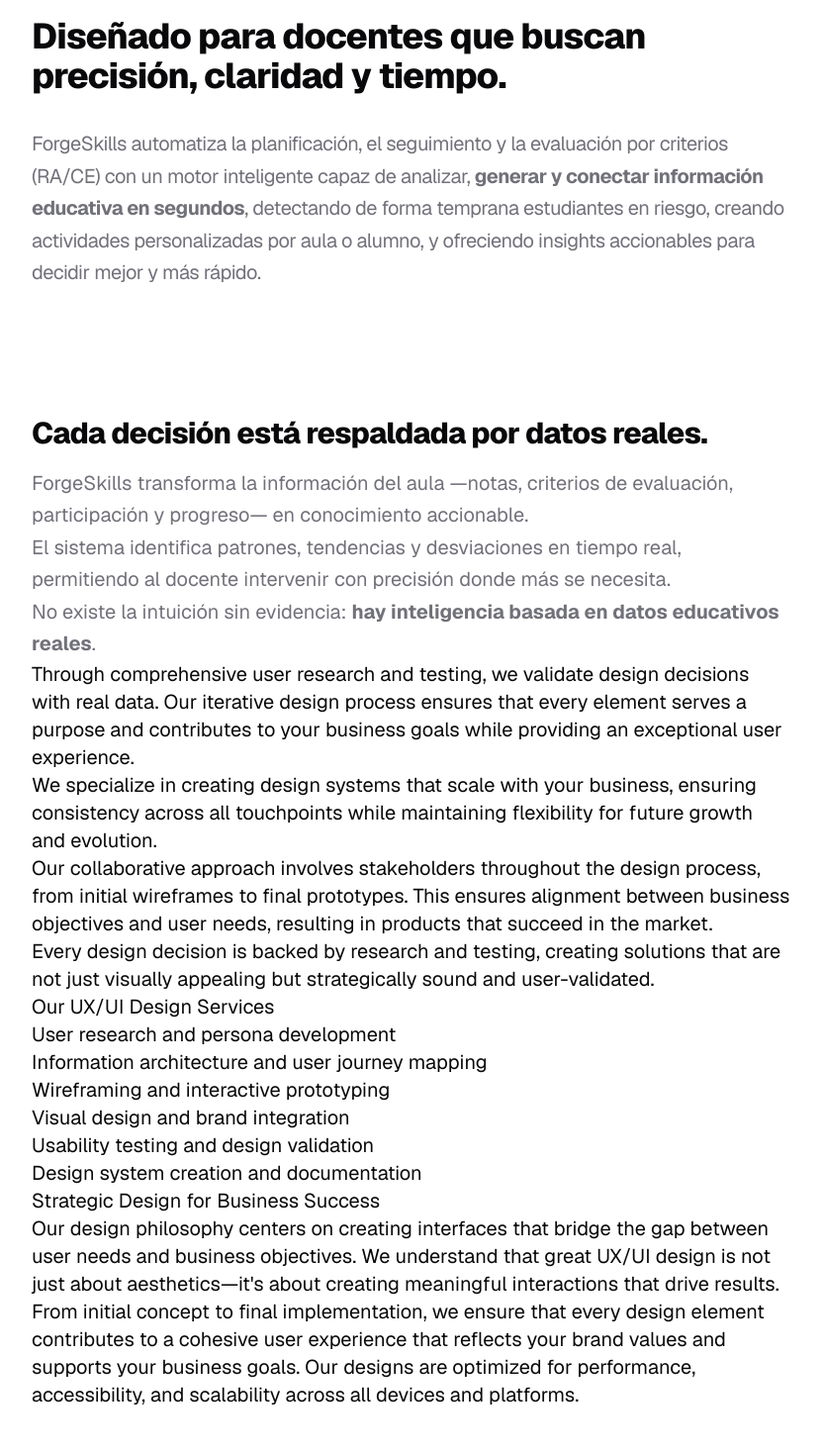
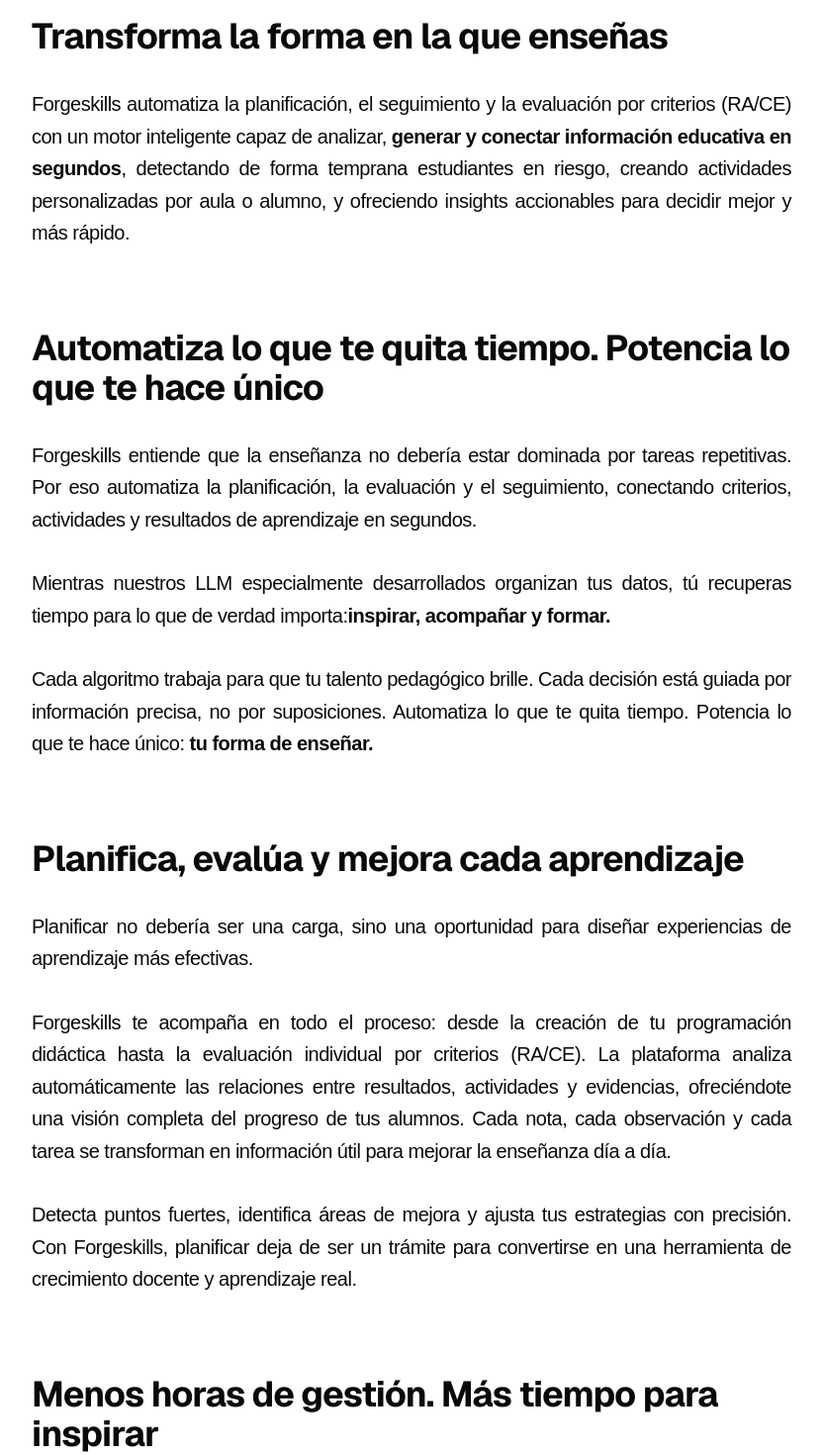
Before and after one commit to miskatonictopus/forgeskills-h, a Next.js app: page /introduccion in a window 1280 px wide. Shown: the part 440-1910 px from the top of the page at 99% size, without its empty margins (224-1056 px from the left). Built offline with nearby package versions, Linux system fonts and the light colour scheme; a web font is replaced by a local one.

Commit message:
mejora en introduccion

```diff
--- a/src/app/introduccion/page.tsx
+++ b/src/app/introduccion/page.tsx
@@ -5,11 +5,10 @@ import Footer from "@/components/Footer";
 
 const introduccion = () => {
   return (
-
     <main className="flex min-h-screen flex-col bg-background text-foreground relative overflow-hidden transition-colors">
       <SiteHeader />
-
       <section className="pb-32">
+        <div className="mx-auto max-w-7xl px-6">
           {/* Full Width Hero */}
           <div className="bg-background flex items-center justify-center min-h-[40vh]">
             <div className="container text-center">
@@ -23,79 +22,100 @@ const introduccion = () => {
           <div className="py-16">
             <div className="container">
               <div className="mx-auto max-w-3xl space-y-8 text-left">
-                            <h2 className="text-3xl font-extrabold tracking-tight md:text-4xl">
-                                Diseñado para docentes que buscan precisión, claridad y tiempo.
+                <h2 className="text-3xl font-bold tracking-tight md:text-4xl">
+                  Transforma la forma en la que enseñas
                 </h2>
-                            <p className="text-muted-foreground text-xl leading-relaxed tracking-tight">
-                                ForgeSkills automatiza la planificación, el seguimiento y la evaluación por criterios (RA/CE) con un motor inteligente capaz de analizar, <span className="font-bold">generar y conectar información educativa en segundos</span>, detectando de forma temprana estudiantes en riesgo, creando actividades personalizadas por aula o alumno, y ofreciendo insights accionables para decidir mejor y más rápido.
+                <p className="text-foreground font-claude text-xl leading-relaxed tracking-tight text-justify">
+                  Forgeskills automatiza la planificación, el seguimiento y la
+                  evaluación por criterios (RA/CE) con un motor inteligente
+                  capaz de analizar,{" "}
+                  <span className="font-bold">
+                    generar y conectar información educativa en segundos
+                  </span>
+                  , detectando de forma temprana estudiantes en riesgo, creando
+                  actividades personalizadas por aula o alumno, y ofreciendo
+                  insights accionables para decidir mejor y más rápido.
                 </p>
               </div>
             </div>
+            <div className="container mt-20">
+              <div className="mx-auto max-w-3xl space-y-8 text-left">
+                <h2 className="text-3xl font-bold tracking-tight md:text-4xl">
+                  Automatiza lo que te quita tiempo. Potencia lo que te hace
+                  único
+                </h2>
+                <p className="text-foreground font-claude text-xl leading-relaxed tracking-tight text-justify">
+                  Forgeskills entiende que la enseñanza no debería estar
+                  dominada por tareas repetitivas. Por eso automatiza la
+                  planificación, la evaluación y el seguimiento, conectando
+                  criterios, actividades y resultados de aprendizaje en
+                  segundos.
+                </p>
+                <p className="text-foreground font-claude text-xl leading-relaxed tracking-tight text-justify">
+                  Mientras nuestros LLM especialmente desarrollados organizan
+                  tus datos, tú recuperas tiempo para lo que de verdad importa:
+                  <span className="font-bold">
+                    inspirar, acompañar y formar.
+                  </span>
+                </p>
+                <p className="text-foreground font-claude text-xl leading-relaxed tracking-tight text-justify">
+                  Cada algoritmo trabaja para que tu talento pedagógico brille.
+                  Cada decisión está guiada por información precisa, no por
+                  suposiciones. Automatiza lo que te quita tiempo. Potencia lo
+                  que te hace único:
+                  <span className="font-bold"> tu forma de enseñar.</span>
+                </p>
               </div>
-
-                {/* Content Section */}
-                <div className="py-16">
-                    <div className="container">
-                        <div className="prose prose-sm dark:prose-invert mx-auto max-w-3xl text-xl">
-                            <h2 className="text-3xl font-extrabold tracking-tight mb-4">Cada decisión está respaldada por datos reales.</h2>
-                            <p className="leading-relaxed text-muted-foreground">
-                                ForgeSkills transforma la información del aula —notas, criterios de evaluación, participación y progreso— en conocimiento accionable.<br/>
-                                El sistema identifica patrones, tendencias y desviaciones en tiempo real, permitiendo al docente intervenir con precisión donde más se necesita.<br/>
-                                No existe la intuición sin evidencia: <b>hay inteligencia basada en datos educativos reales</b>.
+            </div>
+            <div className="container mt-20">
+              <div className="mx-auto max-w-3xl space-y-8 text-left">
+                <h2 className="text-3xl font-bold tracking-tight md:text-4xl">
+                  Planifica, evalúa y mejora cada aprendizaje
+                </h2>
+                <p className="text-foreground font-claude text-xl leading-relaxed tracking-tight text-justify">
+                  Planificar no debería ser una carga, sino una oportunidad para
+                  diseñar experiencias de aprendizaje más efectivas.
                 </p>
-
-                            <p>
-                                Through comprehensive user research and testing, we validate
-                                design decisions with real data. Our iterative design process
-                                ensures that every element serves a purpose and contributes to
-                                your business goals while providing an exceptional user
-                                experience.
+                <p className="text-foreground font-claude text-xl leading-relaxed tracking-tight text-justify">
+                  Forgeskills te acompaña en todo el proceso: desde la creación
+                  de tu programación didáctica hasta la evaluación individual
+                  por criterios (RA/CE). La plataforma analiza automáticamente
+                  las relaciones entre resultados, actividades y evidencias,
+                  ofreciéndote una visión completa del progreso de tus alumnos.
+                  Cada nota, cada observación y cada tarea se transforman en
+                  información útil para mejorar la enseñanza día a día.
                 </p>
-
-                            <p>
-                                We specialize in creating design systems that scale with your
-                                business, ensuring consistency across all touchpoints while
-                                maintaining flexibility for future growth and evolution.
+                <p className="text-foreground font-claude text-xl leading-relaxed tracking-tight text-justify">
+                  Detecta puntos fuertes, identifica áreas de mejora y ajusta
+                  tus estrategias con precisión. Con Forgeskills, planificar
+                  deja de ser un trámite para convertirse en una herramienta de
+                  crecimiento docente y aprendizaje real.
                 </p>
-
-                            <p>
-                                Our collaborative approach involves stakeholders throughout the
-                                design process, from initial wireframes to final prototypes. This
-                                ensures alignment between business objectives and user needs,
-                                resulting in products that succeed in the market.
+              </div>
+            </div>
+            <div className="container mt-20">
+              <div className="mx-auto max-w-3xl space-y-8 text-left">
+                <h2 className="text-3xl font-bold tracking-tight md:text-4xl">
+                  Menos horas de gestión. Más tiempo para inspirar
+                </h2>
+                <p className="text-foreground font-claude text-xl leading-relaxed tracking-tight text-justify">
+                  Cada minuto que dedicas a cuadrar horarios, registrar notas o
+                  completar informes es tiempo que pierdes para inspirar, guiar
+                  y acompañar a tus alumnos.</p>
+                  <p className="text-foreground font-claude text-xl leading-relaxed tracking-tight text-justify">
+                  Forgeskills automatiza las tareas
+                  administrativas y pedagógicas más repetitivas, para que puedas
+                  concentrarte en lo que realmente importa: enseñar con
+                  propósito. El sistema organiza tus cursos, conecta los
+                  resultados de aprendizaje (RA) con los criterios de evaluación
+                  (CE) y genera informes automáticos que antes llevaban horas.</p>
+                  <p className="text-foreground font-claude text-xl leading-relaxed tracking-tight text-justify">
+                  Todo sincronizado, visual y accesible desde un único lugar.
+                  Porque la educación no necesita más papeleo, necesita más
+                  espacio para la creatividad, la empatía y la innovación.
+                  Forgeskills no reemplaza tu labor docente — <span className="font-bold">la amplifica.</span>
                 </p>
-
-                            <p>
-                                Every design decision is backed by research and testing, creating
-                                solutions that are not just visually appealing but strategically
-                                sound and user-validated.
-                            </p>
-
-                            <h2>Our UX/UI Design Services</h2>
-                            <ul>
-                                <li>User research and persona development</li>
-                                <li>Information architecture and user journey mapping</li>
-                                <li>Wireframing and interactive prototyping</li>
-                                <li>Visual design and brand integration</li>
-                                <li>Usability testing and design validation</li>
-                                <li>Design system creation and documentation</li>
-                            </ul>
-
-                            <h2>Strategic Design for Business Success</h2>
-                            <p>
-                                Our design philosophy centers on creating interfaces that bridge
-                                the gap between user needs and business objectives. We understand
-                                that great UX/UI design is not just about aesthetics—it's about
-                                creating meaningful interactions that drive results.
-                            </p>
-
-                            <p>
-                                From initial concept to final implementation, we ensure that every
-                                design element contributes to a cohesive user experience that
-                                reflects your brand values and supports your business goals. Our
-                                designs are optimized for performance, accessibility, and
-                                scalability across all devices and platforms.
-                            </p>
+              </div>
             </div>
           </div>
         </div>
@@ -105,4 +125,4 @@ const introduccion = () => {
   );
 };
 
-export default introduccion; // 👈 default export obligatorio en app/introduccion/page.tsx
+export default introduccion;
--- a/src/components/navigation-menu-demo.tsx
+++ b/src/components/navigation-menu-demo.tsx
@@ -92,8 +92,9 @@ export function NavigationMenuDemo() {
   </Link>
 </NavigationMenuLink>
               </li>
-              <ListItem href="/introduccion" title="Introducción">
-                Re-usable components built using Radix UI and Tailwind CSS.
+              <ListItem href="/introduccion"
+  title="Introducción">
+              Donde la inteligencia se une a la enseñanza.
               </ListItem>
               <ListItem href="/docs/installation" title="Installation">
                 How to install dependencies and structure your app.
```
Also changed, not shown: src/app/globals.css (line endings or trailing spaces). Lines whose indentation alone changed are shown as unchanged.
